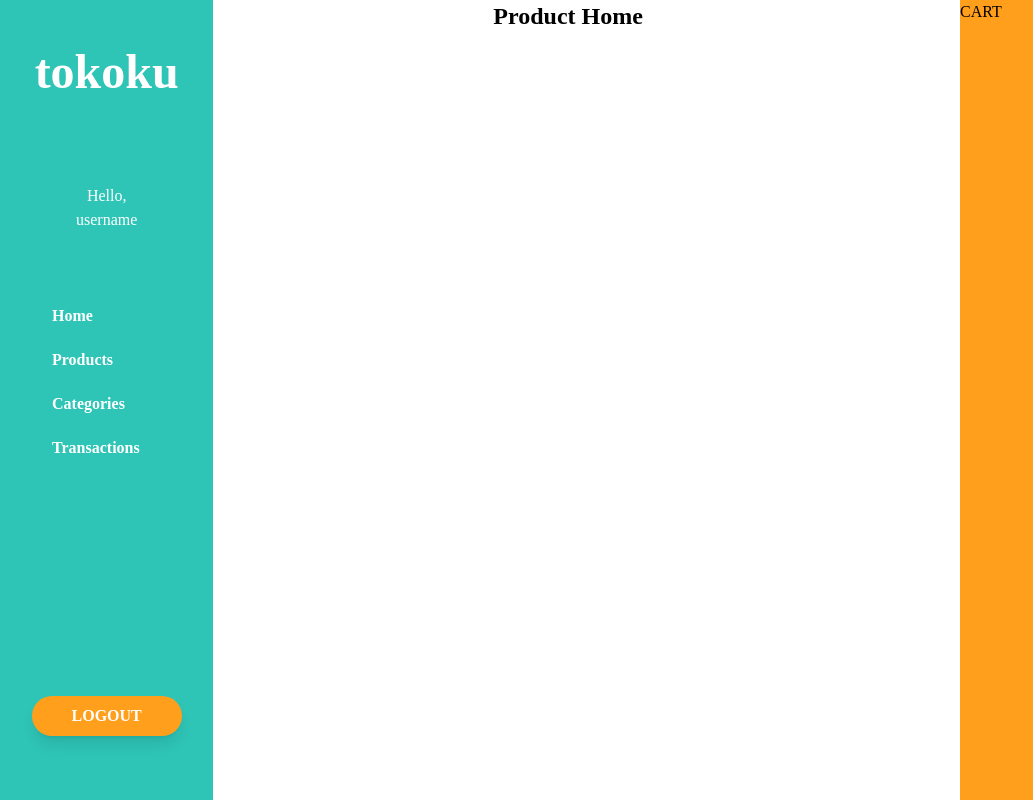
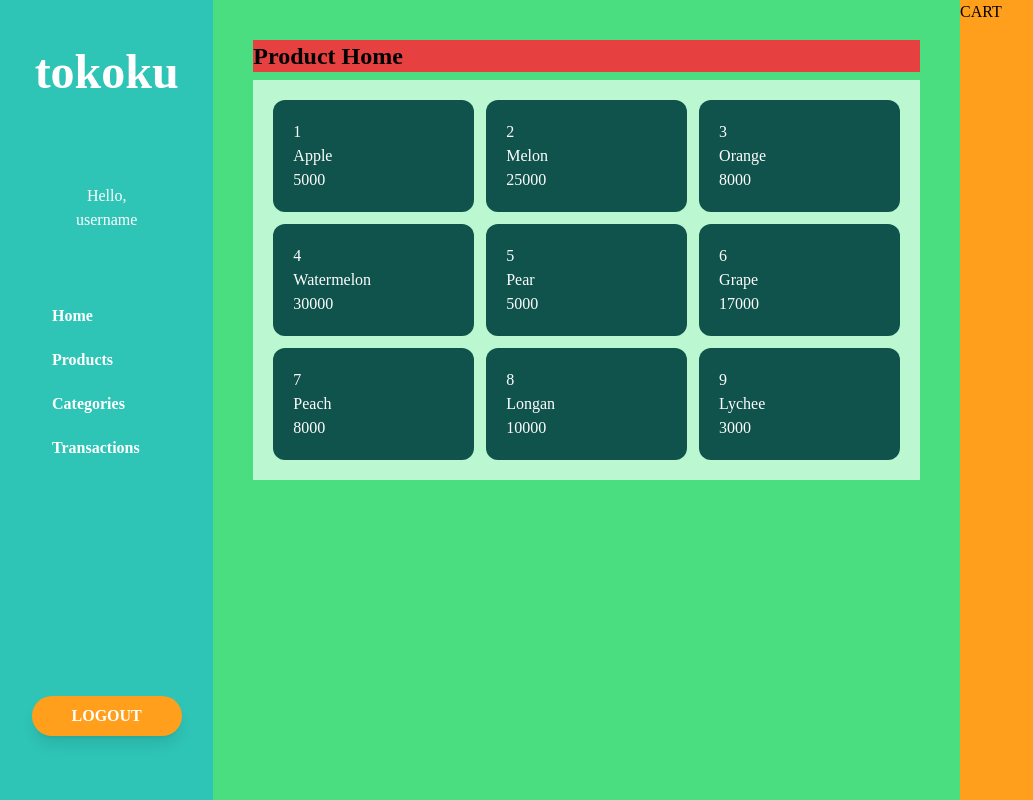
Before and after one commit to VirgiawanLR/mini-cashier-group1-FE, a React (Create React App) app: page /home in a window 1280 px wide. Shown: the whole page, without its empty margins (0-1033 px from the left). Built offline with nearby package versions, Linux system fonts and the light colour scheme; the HTML template or start-up script is replaced by a standard one; what tw-elements would draw is missing.

Commit message:
Product Card
Product card sudah jalan dengan data dummy dari productSlice

```diff
--- a/src/components/products/cards/prodHomeCard.jsx
+++ b/src/components/products/ProdHomeCard.jsx
@@ -1,20 +1,23 @@
 import React from "react";
 
 
-function prodHomeCard(props) {
+function ProdHomeCard(props) {
   const { product } = props;
 
   return (
     <div
       className="
-        flex
         bg-dark
-        rounded-full
-        text-black
-        justify-center
+        rounded-xl
+        p-5
+        text-white
+        h-max w-full
         ">
 
       <div>
+        {/* image
+        name
+        price */}
         <p>{product.id}</p>
         <p>{product.productName}</p>
         <p>{product.productPrice}</p>
@@ -33,6 +36,6 @@ function prodHomeCard(props) {
   );
 }
 
-export default prodHomeCard;
+export default ProdHomeCard;
 
 // ada add to cart button
--- a/src/components/products/ProductHome.jsx
+++ b/src/components/products/ProductHome.jsx
@@ -1,7 +1,7 @@
 import { useEffect, useState } from "react"
 import axios from "axios"
 import { useDispatch, useSelector } from 'react-redux'
-import prodHomeCard from "./cards/prodHomeCard"
+import ProdHomeCard from "./ProdHomeCard"
 import { fetchProducts } from "../../features/products/productSlice"
 
 function ProductHome() {
@@ -11,7 +11,7 @@ function ProductHome() {
 
     const renderProductList = () => {
         return productListConnect.map((product) => {
-            return <prodHomeCard product={product} />
+            return <ProdHomeCard product={product} />
         })
     }
 
@@ -73,15 +73,24 @@ function ProductHome() {
 
 
     return (
-        <div className="w-1/4 mx-auto">
+        <div className=" h-screen flex flex-col gap-2 mx-auto bg-green-400 p-10">
+
             <div>
-            <h1 className="text-2xl font-bold">Product Home</h1>
+            <h1 className="text-2xl font-bold bg-red">Product Home</h1>
             {/* <input type="text" onChange={inputHandler} />
             <button className="bg-blue-500 hover:bg-blue-700 text-white font-bold py-2 px-4 rounded-full" onClick={addTodo}>Add</button> */}
             </div>
-            <div>
+
+            <div className="
+            grid grid-cols-3 gap-3
+            bg-green-200
+            p-5
+            items-center
+            h-max w-full
+            ">
             {renderProductList()}
             </div>
+
         </div>
     )
 }
--- a/src/features/products/productSlice.js
+++ b/src/features/products/productSlice.js
@@ -10,6 +10,12 @@ export const productSlice = createSlice({
       { productName: "Apple", productPrice: "5000", id: 1 },
       { productName: "Melon", productPrice: "25000", id: 2 },
       { productName: "Orange", productPrice: "8000", id: 3 },
+      { productName: "Watermelon", productPrice: "30000", id: 4 },
+      { productName: "Pear", productPrice: "5000", id: 5 },
+      { productName: "Grape", productPrice: "17000", id: 6 },
+      { productName: "Peach", productPrice: "8000", id: 7 },
+      { productName: "Longan", productPrice: "10000", id: 8 },
+      { productName: "Lychee", productPrice: "3000", id: 9 },
     ],
     productData: {
       id: 0,
```
